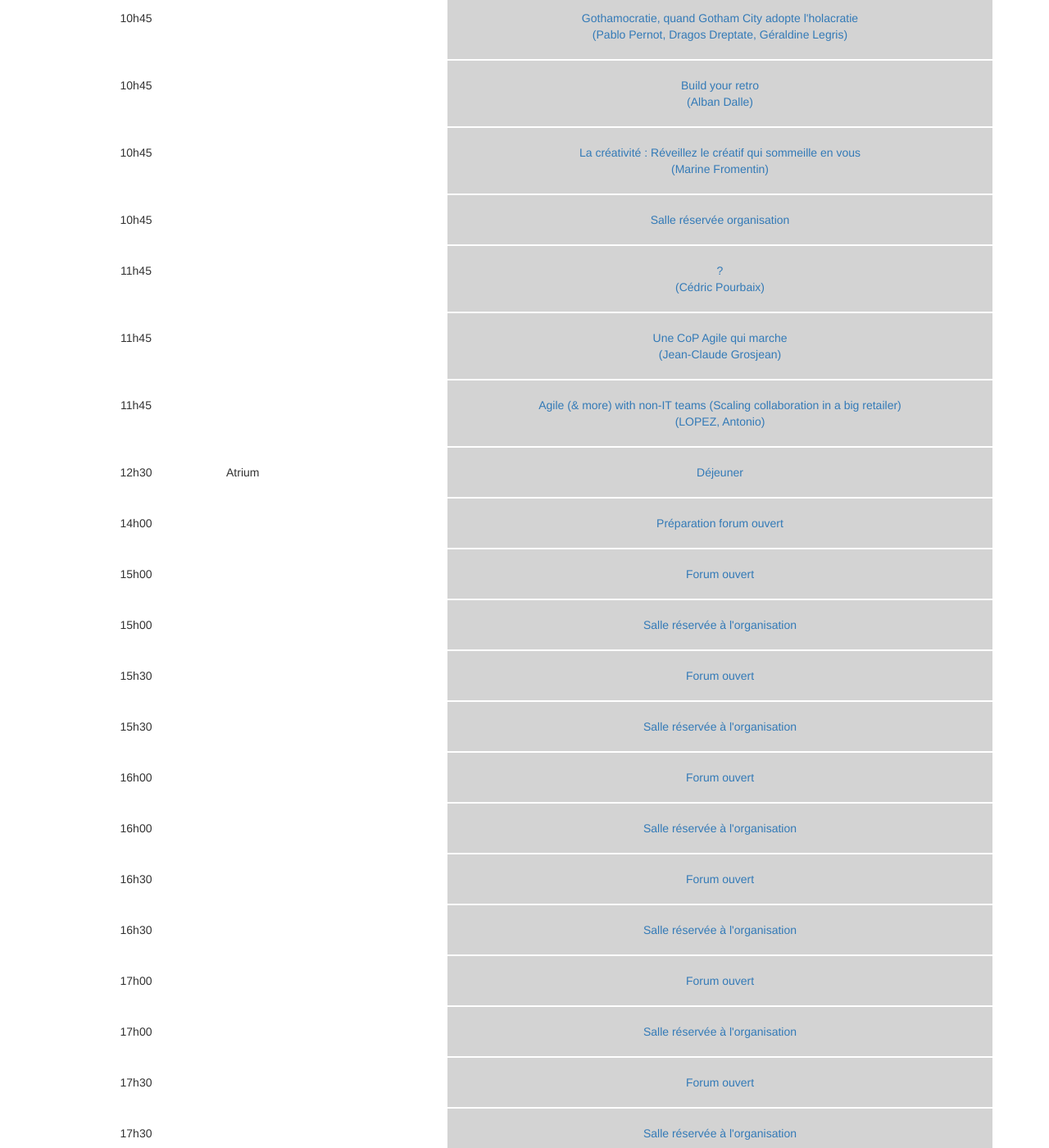
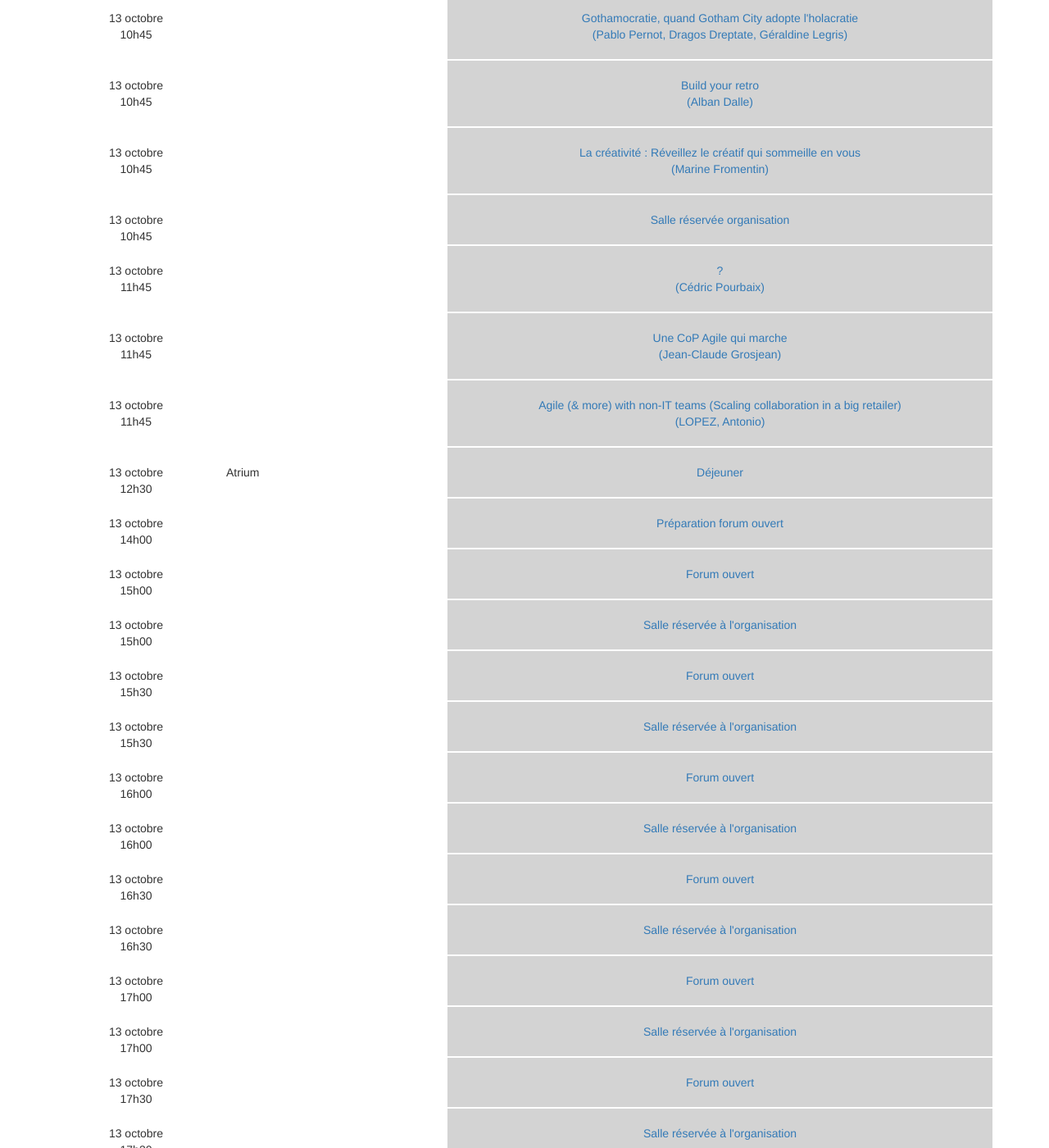
Before and after one commit to jak78/agile-tour-lille-2017, a Jekyll site: the page built from 00-conflike.html, in a window 1280 px wide and 1400 px high, scrolled down 1473 px. Shown: the whole window at 82% size. Built offline with Jekyll 4.4.1, drawn with Linux system fonts in a browser that asks for light colours; nearby versions of some CDN libraries; some of the changed text lies outside the part shown.

Commit message:
add date above slot hour

```diff
--- a/00-conflike.html
+++ b/00-conflike.html
@@ -166,12 +166,14 @@ permalink: /conflike/
 
   {% for day in site.data.schedule %}
   <div class="row">
-    <div id="{{ day.date | replace:' ','_' }}">{{ day.date }}</div>
+    <div id="{{ day.date | replace:' ','_' }}" style="text-align:center">{{ day.date }}</div>
     {% for part in day.schedule %}
       {% for slot in part %}
         {% for talk in slot.content %}
           <div class="col-xs-12" id="{{ day.date | replace:' ','_' }}_{{ slot.hour }}" style="margin:1px">
             <div class="col-xs-2" style="text-align:center;">
+              </br>
+              {{ day.date }}
               </br>
               {{ slot.hour }}
             </div>
```
